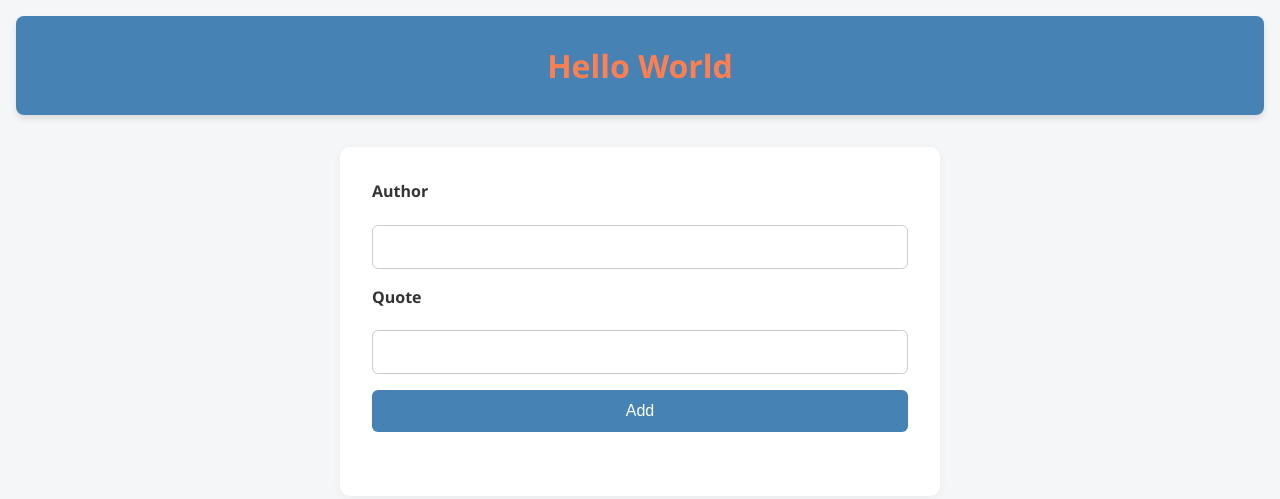
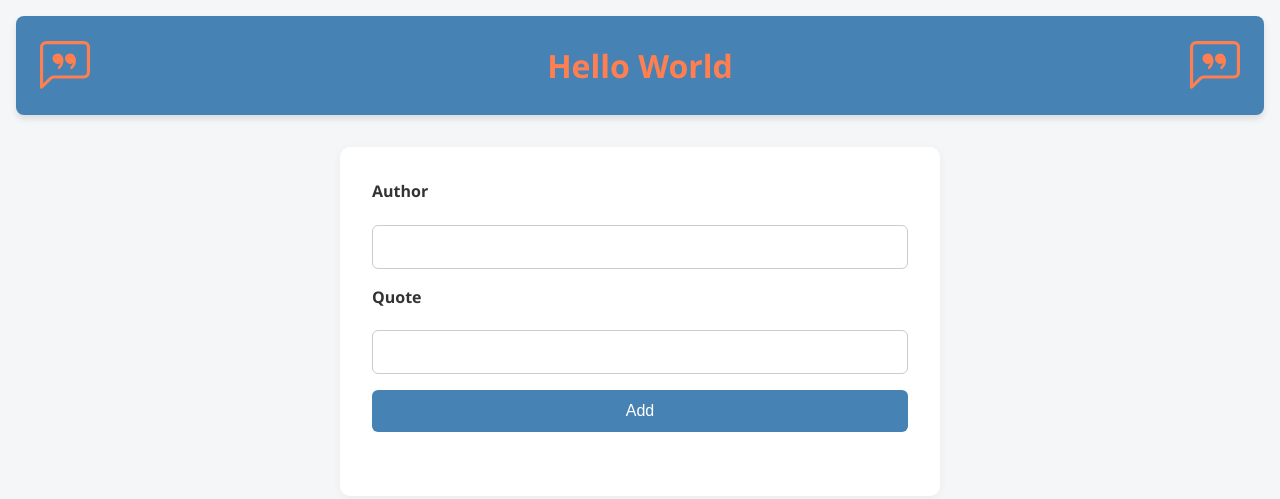
Before and after one commit to LarsGJobloop/kodehode-distributed-systems-composition, a plain HTML site: page frontend/index.html in a window 1280 px wide. Drawn offline with Linux system fonts and the light colour scheme; no server answers.

Commit message:
add frontend logo

```diff
--- a/frontend/index.html
+++ b/frontend/index.html
@@ -4,6 +4,7 @@
 <head>
   <meta charset="UTF-8">
   <meta name="viewport" content="width=device-width, initial-scale=1.0">
+  <link rel="icon" href="favicon.svg" sizes="any" type="image/svg+xml">
   <link rel="stylesheet" href="style.css">
   <title>Frontend</title>
   <script type="module" src="main.js"></script>
@@ -11,7 +12,9 @@
 
 <body>
   <header>
+    <img height="50px" src="favicon.svg" alt="Logo">
     <h1>Hello World</h1>
+    <img height="50px" src="favicon.svg" alt="Logo">
   </header>
 
   <main>
--- a/frontend/style.css
+++ b/frontend/style.css
@@ -15,6 +15,9 @@ body {
 
 /* Header Styling */
 header {
+  display: flex;
+  justify-content: space-between;
+  align-items: center;
   background-color: #4682b4; /* cornflowerblue */
   color: #ff7f50; /* coral */
   padding: 1.5rem;
```
Also changed, not shown: frontend/favicon.svg (added).
